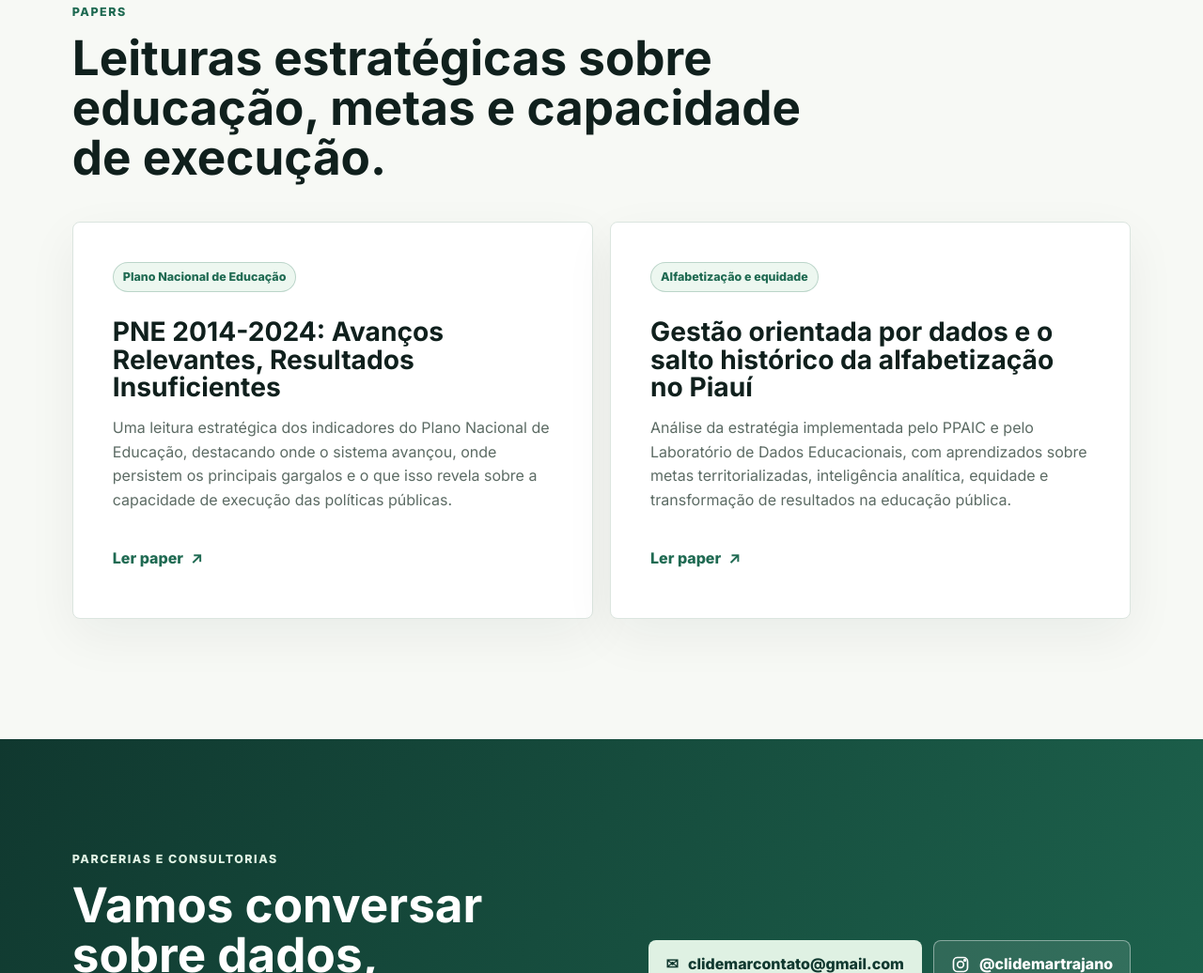
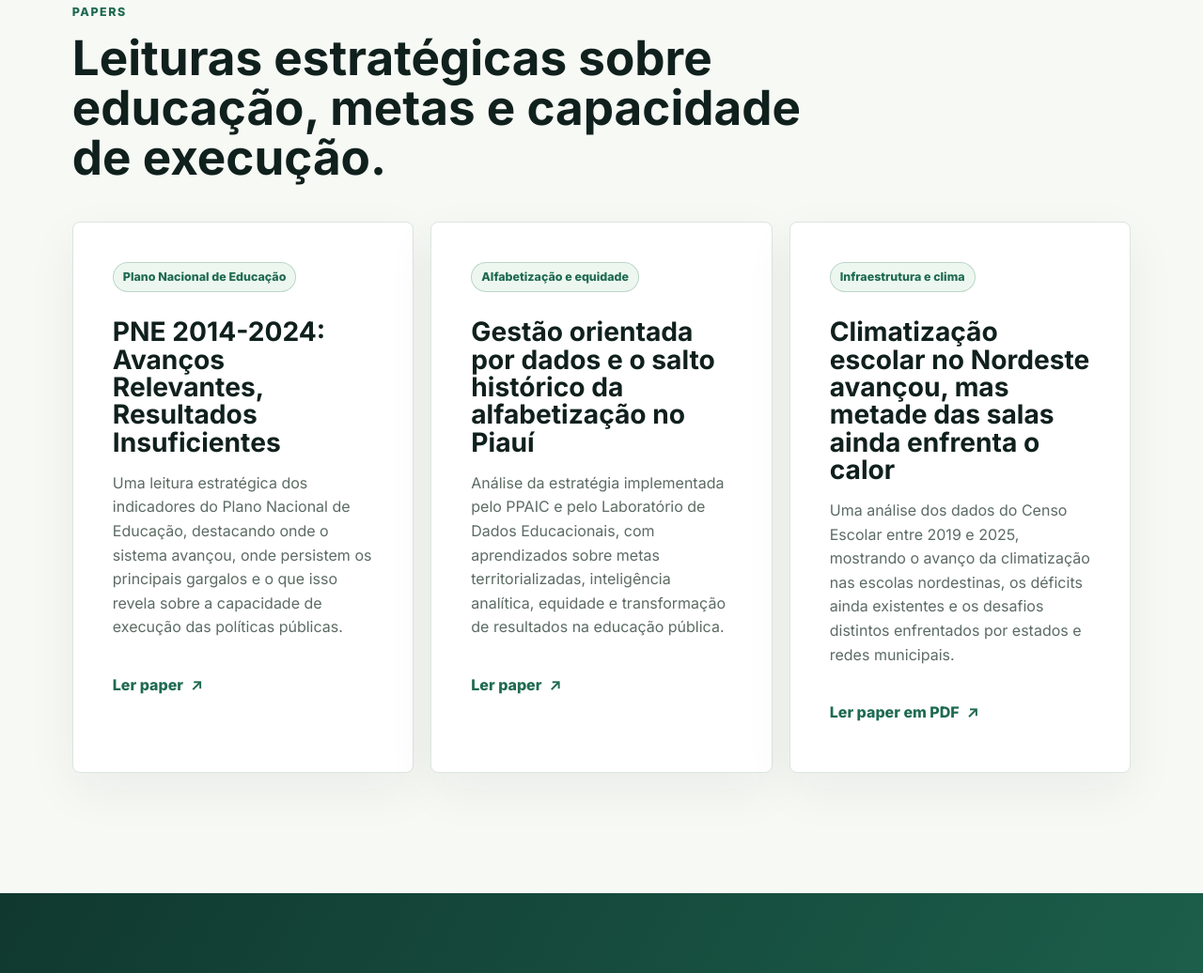
Before and after one commit to ClidTrajano/portfolio_clidemar_trajano, a plain HTML site: page index.html in a window 1280 px wide. Shown: the part 5905-6941 px from the top of the page at 94% size. Drawn offline with Linux system fonts and the light colour scheme.

Commit message:
Add files via upload

```diff
--- a/index.html
+++ b/index.html
@@ -330,6 +330,20 @@
               <span aria-hidden="true">↗</span>
             </a>
           </article>
+
+          <article class="paper-card">
+            <span class="tag">Infraestrutura e clima</span>
+            <h3>Climatização escolar no Nordeste avançou, mas metade das salas ainda enfrenta o calor</h3>
+            <p>
+              Uma análise dos dados do Censo Escolar entre 2019 e 2025, mostrando o avanço da
+              climatização nas escolas nordestinas, os déficits ainda existentes e os desafios
+              distintos enfrentados por estados e redes municipais.
+            </p>
+            <a class="text-link" href="assets/papers/climatizacao-escolar-nordeste.pdf" target="_blank" rel="noreferrer">
+              Ler paper em PDF
+              <span aria-hidden="true">↗</span>
+            </a>
+          </article>
         </div>
       </section>
 
--- a/styles.css
+++ b/styles.css
@@ -353,6 +353,10 @@ h3 {
   display: grid;
   grid-template-columns: repeat(2, minmax(0, 1fr));
   gap: 18px;
+}
+
+.paper-grid {
+  grid-template-columns: repeat(3, minmax(0, 1fr));
 }
 
 .project-card,
```
